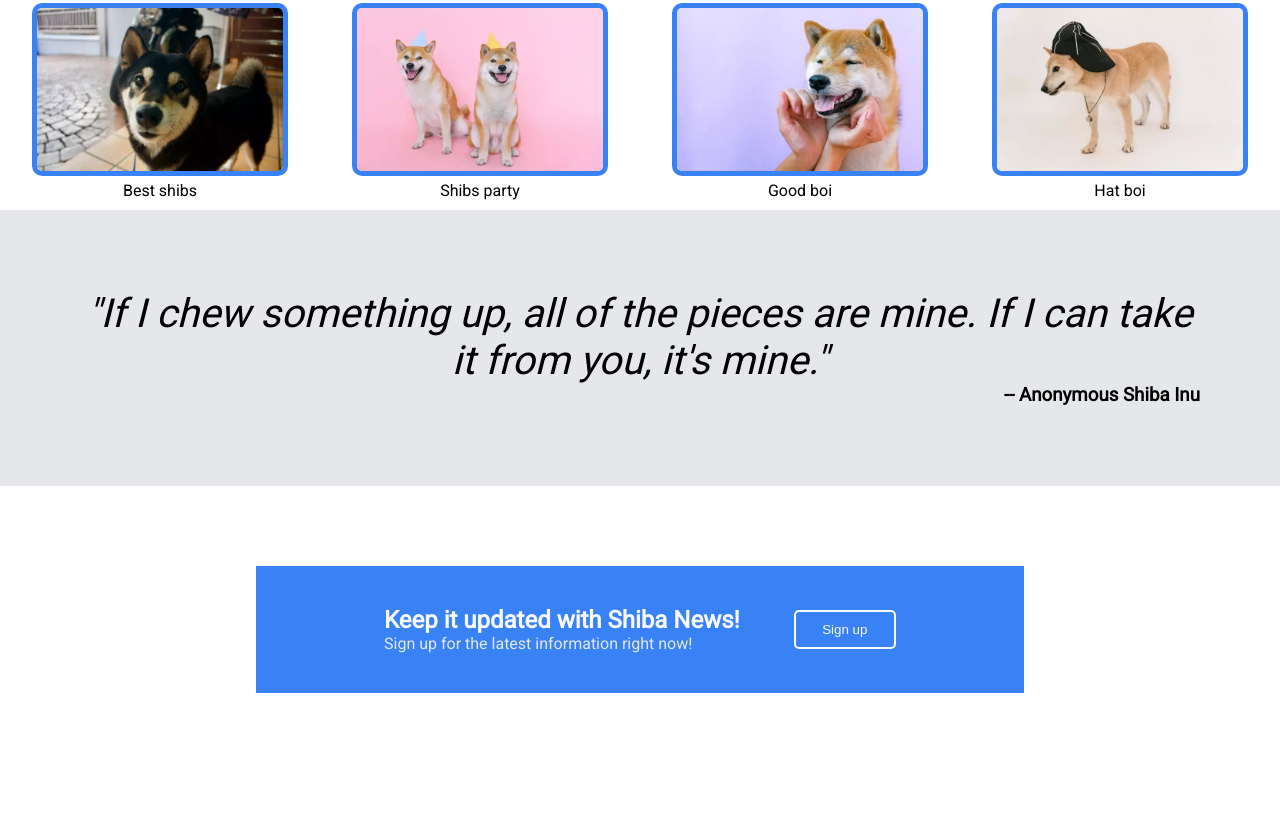
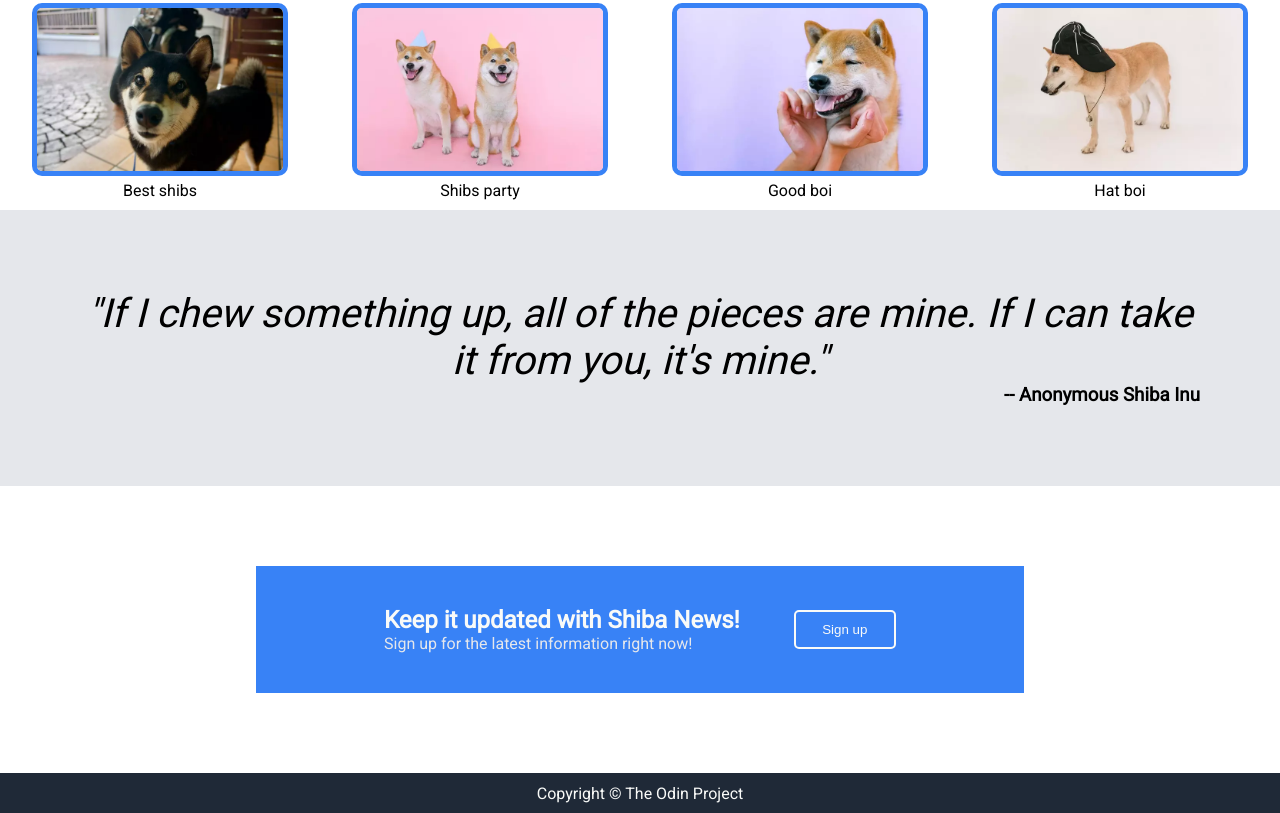
Before and after one commit to nk-on/Landing-page, a plain HTML site: page index.html in a window 1280 px wide. Shown: the part 556-1369 px from the top of the page. Before the commit the page ends 1329 px from the top, so only its background shows below. Drawn offline with Linux system fonts and the light colour scheme.

Commit message:
creating and styling footer

```diff
--- a/index.html
+++ b/index.html
@@ -62,6 +62,9 @@
             <button>Sign up</button>
         </div>
     </section>
+    <footer>
+        <p>Copyright &copy The Odin Project</p>
+    </footer>
 </body>
 
 </html>
--- a/style.css
+++ b/style.css
@@ -157,6 +157,14 @@ header nav ul {
     cursor: pointer;
     border-radius: 5px;
 }
+footer{
+    display: flex;
+    justify-content: center;
+    align-items: center;
+    background-color: var(--dark-bg);
+    color:var(--txt-color);
+    height: 5vh;
+}
 @media screen and (max-width: 760px) {
     header {
         padding: 10px 0;
```
